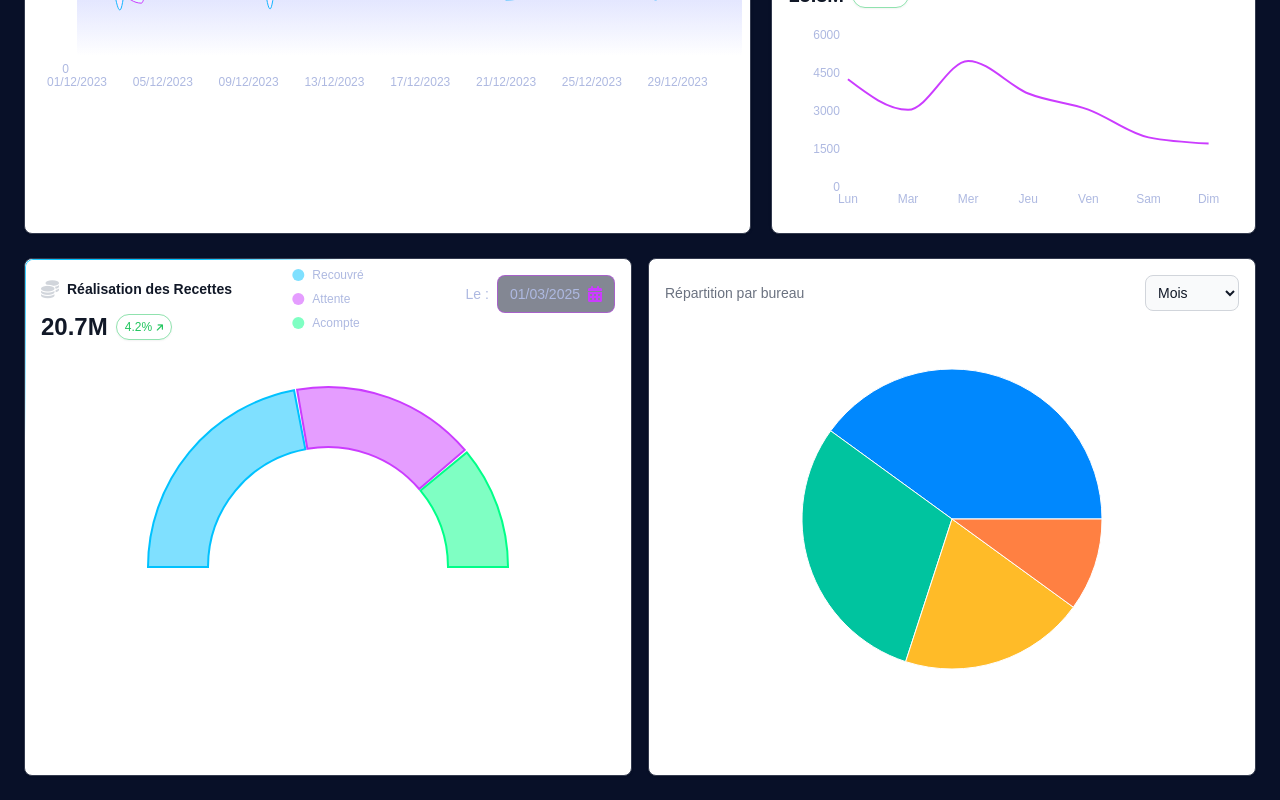
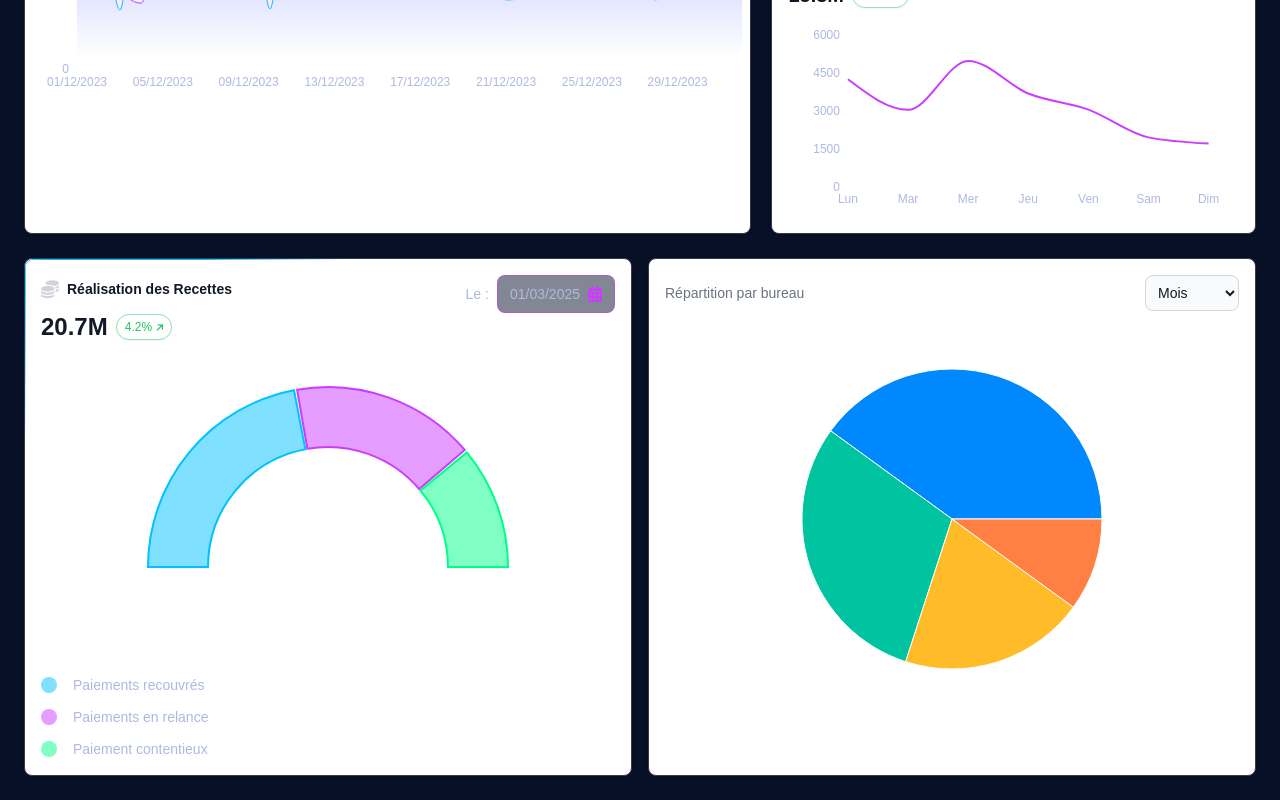
Before and after one commit to Kalixor/djib_2, a React (Vite) app: page / in a window 1280 px wide. Shown: the part 638-1438 px from the top of the page. Built offline with nearby package versions, Linux system fonts and the light colour scheme; a web font is replaced by a local one.

Commit message:
Initial commit from your app

```diff
--- a/src/components/charts/PieChartOffice.jsx
+++ b/src/components/charts/PieChartOffice.jsx
@@ -8,9 +8,9 @@ export default function PieChartOffice({ filters, setFilters }) {
   const [selectedDate, setSelectedDate] = useState(new Date().toISOString().split('T')[0])
 
   const data = [
-    { name: 'Recouvré', value: 400 },
-    { name: 'Attente', value: 300 },
-    { name: 'Acompte', value: 200 },
+    { name: 'Paiements recouvrés', value: 400 },
+    { name: 'Paiements en relance', value: 300 },
+    { name: 'Paiement contentieux', value: 200 },
   ]
 
   const renderVariationBadge = (value, trend) => {
@@ -77,21 +77,6 @@ export default function PieChartOffice({ filters, setFilters }) {
         </div>
       </div>
 
-      {/* Legend */}
-      <div className="absolute top-2 left-1/2 transform -translate-x-1/2 flex flex-col gap-2 z-10">
-        {data.map((entry, index) => (
-          <div key={index} className="flex items-center gap-2">
-            <div
-              className="w-3 h-3 rounded-full"
-              style={{ backgroundColor: COLORS[index % COLORS.length] }}
-            />
-            <span className="text-xs text-card-text">
-              {entry.name}
-            </span>
-          </div>
-        ))}
-      </div>
-
       {/* Chart Container */}
       <div className="h-96 mt-8">
         <ResponsiveContainer width="100%" height="100%">
@@ -99,7 +84,7 @@ export default function PieChartOffice({ filters, setFilters }) {
             <Pie
               data={data}
               cx="50%"
-              cy="50%" // Changé de 35% à 50% pour recentrer
+              cy="50%"
               startAngle={180}
               endAngle={0}
               innerRadius={120}
@@ -120,6 +105,23 @@ export default function PieChartOffice({ filters, setFilters }) {
           </RePieChart>
         </ResponsiveContainer>
       </div>
+
+      {/* Legend */}
+      <div className="absolute bottom-4 left-0 right-0 px-4 z-10">
+        <div className="flex flex-col gap-3">
+          {data.map((entry, index) => (
+            <div key={index} className="flex justify-between items-center">
+              <div
+                className="w-4 h-4 rounded-full"
+                style={{ backgroundColor: COLORS[index % COLORS.length] }}
+              />
+              <span className="text-sm font-medium text-card-text flex-1 ml-4">
+                {entry.name}
+              </span>
+            </div>
+          ))}
+        </div>
+      </div>
     </div>
   )
 }
```
